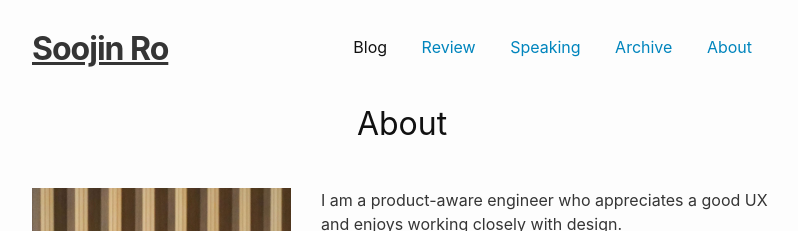
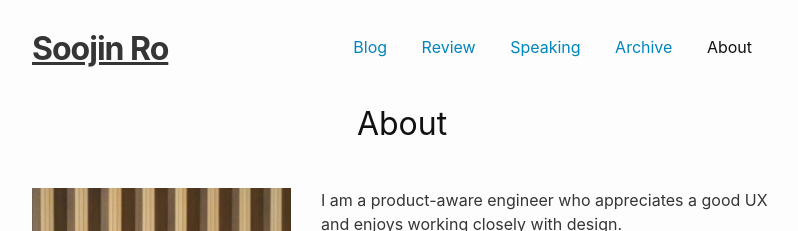
Before and after one commit to nsoojin/nsoojin.github.io, a Jekyll site: the page built from about/index.md, in a window 1280 px wide. Shown: the top 231 px of the page, without its empty margins (238-1036 px from the left). Built offline with Jekyll 4.4.1, drawn with Linux system fonts in a browser that asks for light colours.

Commit message:
fix header url

```diff
--- a/_includes/header.html
+++ b/_includes/header.html
@@ -14,9 +14,9 @@
       <div class="trigger">
         <a href="/" class="page-link {% if page.url != '/about' and page.url != '/about-kr' and page.url != '/archive' and page.url != '/speaking-kr' and page.url != '/speaking' %}{% unless page.url contains 'review'%}active{% endunless %}{% endif %}">Blog</a>
         <a href="{{ site.baseurl }}{% link review/index.md %}" class="page-link {% if page.url contains 'review' %}active{% endif %}">Review</a>
-        <a href="/speaking" class="page-link {% if page.url == '/speaking' or page.url == '/speaking-kr' %}active{% endif %}">Speaking</a>
+        <a href="{{ site.baseurl }}{% link speaking/index.md %}" class="page-link {% if page.url == '/speaking' or page.url == '/speaking-kr' %}active{% endif %}">Speaking</a>
         <a href="/archive" class="page-link {% if page.url == '/archive' %}active{% endif %}">Archive</a>
-        <a href="/about" class="page-link {% if page.url == '/about' or page.url == '/about-kr' %}active{% endif %}">About</a>
+        <a href="{{ site.baseurl }}{% link about/index.md %}" class="page-link {% if page.url == '/about' or page.url == '/about-kr' %}active{% endif %}">About</a>
       </div>
     </nav>
   </div>
--- a/about/index.md
+++ b/about/index.md
@@ -9,7 +9,7 @@
 meta: {}
 lang: en
 lang-ref: about
-permalink: /about/
+permalink: /about
 ---
 
 <h1 style="text-align: center; margin-bottom: 40px; margin-top: -50px">About</h1>
```
Also changed, not shown: speaking/index.md (+1 -1 lines).
